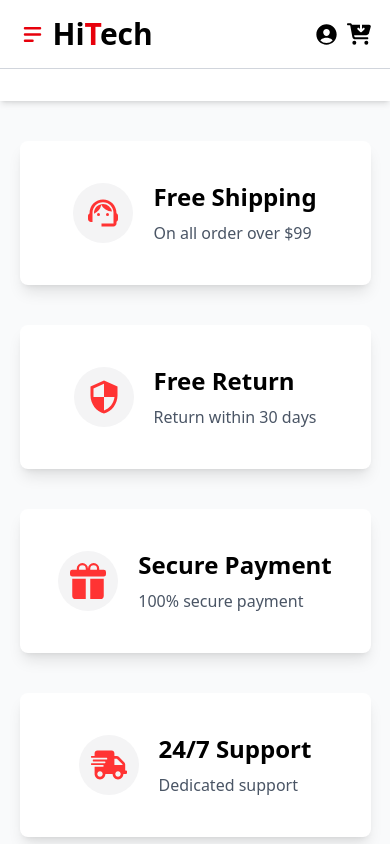
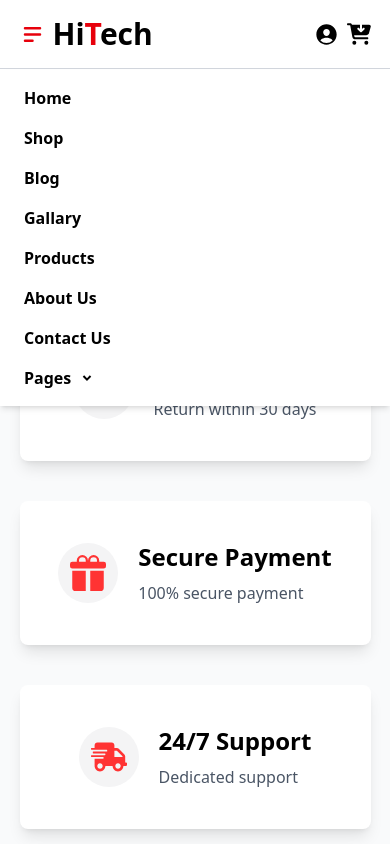
Before and after one commit to shamsad-alam/hitech, a React (Vite) app: page / in a window 390 px wide. Both pictures are taken after a click on the element 32 px from the left and 34 px from the top of the page. Shown: the top 844 px of the page. Built offline with nearby package versions, Linux system fonts and the light colour scheme.

Commit message:
navbar toggle style

```diff
--- a/src/component/Navbar.jsx
+++ b/src/component/Navbar.jsx
@@ -1,4 +1,4 @@
-import React from 'react'
+import React, { useState } from 'react'
 import { FaCartArrowDown } from "react-icons/fa6";
 import { IoPersonCircle } from "react-icons/io5";
 import { HiMenuAlt2 } from "react-icons/hi";
@@ -9,6 +9,12 @@ import { RiArrowDropDownLine } from "react-icons/ri";
 
 
 function Navbar() {
+    const [isOpen, setisOpen] = useState(false)
+
+    const handleOpen = () => {
+        setisOpen(!isOpen)
+    }
+
     return (
         <>
             <div className='w-full bg-white shadow-md sticky top-0 z-50'>
@@ -28,7 +34,7 @@ function Navbar() {
                 <div className='border-b-1 border-gray-300'>
                     <div className='max-w-[90%] mx-auto flex justify-between items-center md:py-6 py-4'>
                         <div className='flex gap-2 items-center '>
-                            <span className='text-[25px] text-red-600 cursor-pointer md:hidden'><HiMenuAlt2 /></span>
+                            <span onClick={handleOpen} className='text-[25px] text-red-600 cursor-pointer md:hidden '><HiMenuAlt2 /></span>
                             <h1 className='text-3xl font-bold'>Hi<span className='text-red-600'>T</span>ech</h1>
                         </div>
 
@@ -50,7 +56,8 @@ function Navbar() {
                             <div className='md:flex hidden'><h3>Favourate</h3></div>
                             <div className='flex gap-2 items-center'>
                                 <span className=' text-[25px] cursor-pointer md:hidden'><IoPersonCircle /></span>
-                                <span className='flex text-2xl cursor-pointer'><FaCartArrowDown /></span>
+                                <span className='flex text-2xl cursor-pointer'><FaCartArrowDown />
+                                </span>
                             </div>
                         </div>
                     </div>
@@ -88,9 +95,13 @@ function Navbar() {
                 </div>
 
                 {/* ==================== Mobile version nabvar ================= */}
-                <div className='py-4 shadow-none md:shadow-lg flex md:hidden'>
-                    <div className='md:flex max-w-[90%] mx-auto justify-between items-center hidden'>
-                        <div className='w-full flex flex-col z-99 absolute top-[70px] left-0 px-6 py-4 bg-white shadow-md gap-4 font-semibold cursor-pointer'>
+                <div>
+                    {
+                        isOpen && (
+                            <div className=''>
+                                <div className={`w-full flex flex-col z-99 absolute top-[70px]  px-6 py-4
+                                     bg-white shadow-md gap-4 font-semibold cursor-pointer overflow-hidden transition-all duration-500 ease-in-out
+                                      ${isOpen ? "left-0" : "100%"}`}>
                                     <div><h3>Home</h3></div>
                                     <div><h3>Shop</h3></div>
                                     <div><h3>Blog</h3></div>
@@ -116,6 +127,8 @@ function Navbar() {
                                     <h3>Hotline: +880 123 456 789</h3>
                                 </div>
                             </div>
+                        )
+                    }
                 </div>
             </div>
         </>
```
Lines whose indentation alone changed are shown as unchanged.
